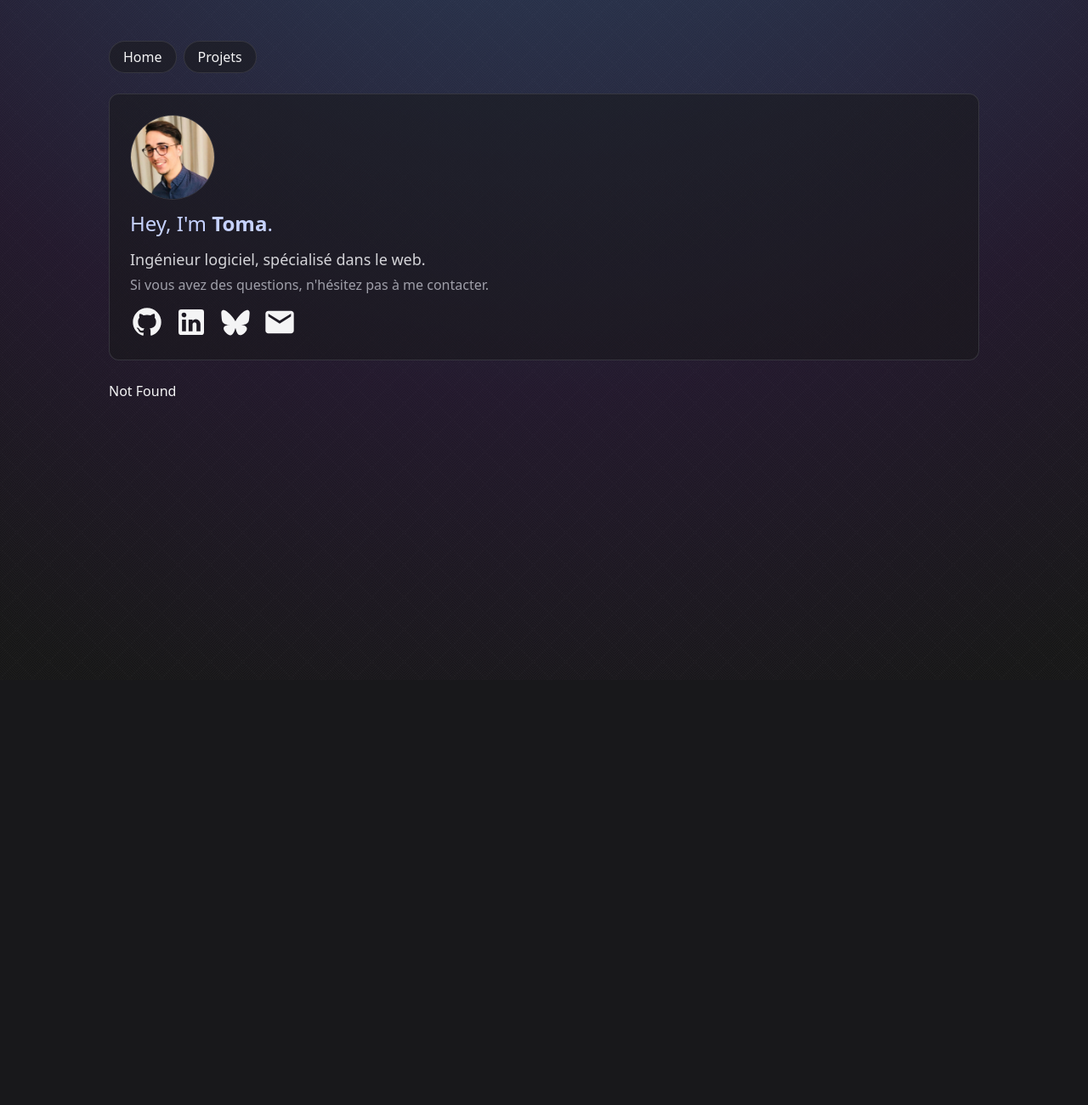
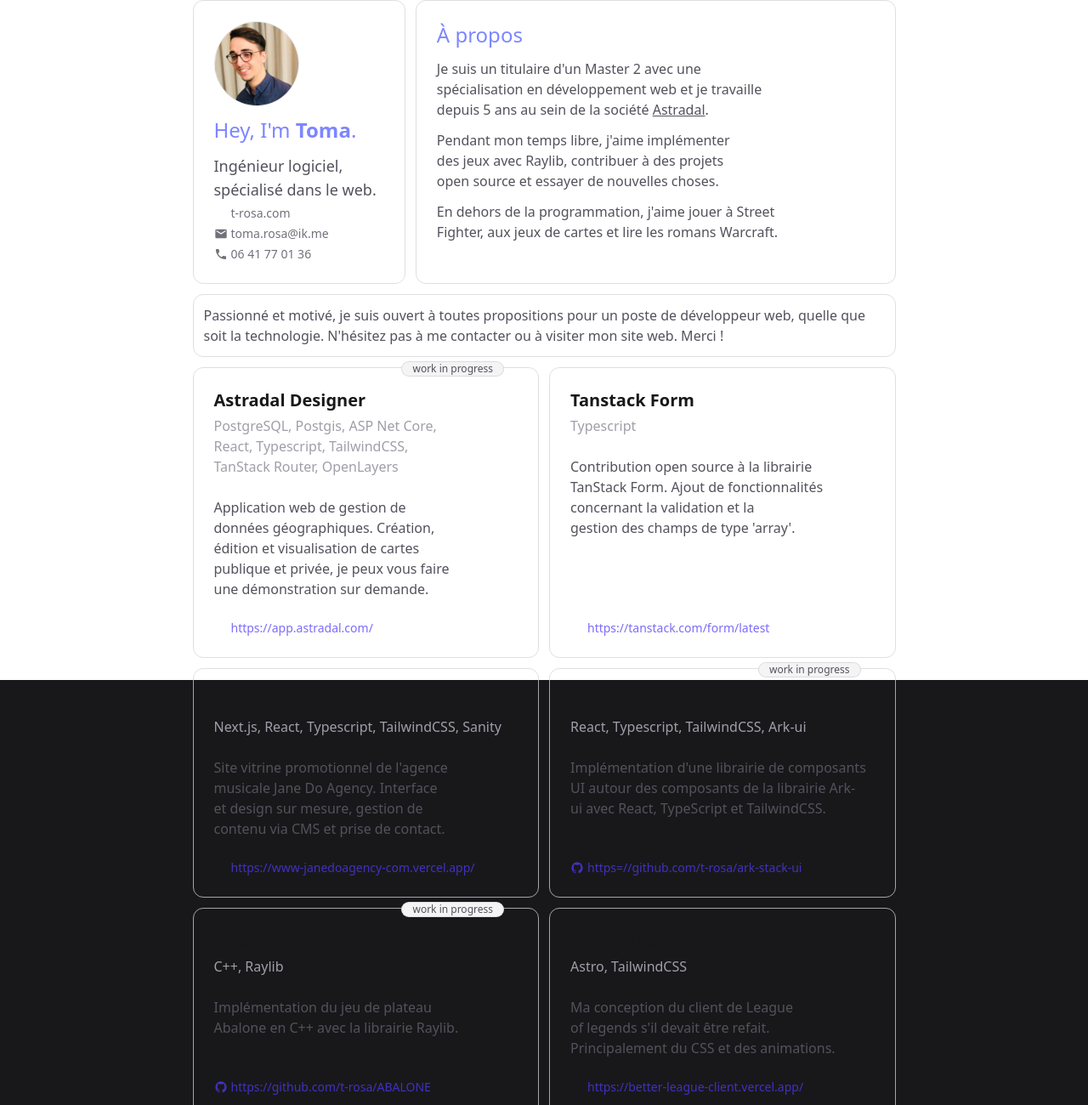
Before and after one commit to t-rosa/portfolio, a React (Vite) app: page /cv in a window 1280 px wide. Before the commit this address had no page. Shown: the top 1300 px of the page at 85% size. Before the commit the page ends 800 px from the top, so only its background shows below. Built offline with nearby package versions, Linux system fonts and the light colour scheme.

Commit message:
feat(cv): add hidden CV route and component with personal information and projects

```diff
--- /dev/null
+++ b/src/assets/icons/phone-icon.tsx
@@ -0,0 +1,18 @@
+import type { SVGProps } from "react";
+
+export default function PhoneIcon(props: SVGProps<SVGSVGElement>) {
+  return (
+    <svg
+      xmlns="http://www.w3.org/2000/svg"
+      width={24}
+      height={24}
+      viewBox="0 0 24 24"
+      {...props}
+    >
+      <path
+        fill="currentColor"
+        d="M6.62 10.79c1.44 2.83 3.76 5.14 6.59 6.59l2.2-2.2c.27-.27.67-.36 1.02-.24c1.12.37 2.33.57 3.57.57c.55 0 1 .45 1 1V20c0 .55-.45 1-1 1c-9.39 0-17-7.61-17-17c0-.55.45-1 1-1h3.5c.55 0 1 .45 1 1c0 1.25.2 2.45.57 3.57c.11.35.03.74-.25 1.02z"
+      ></path>
+    </svg>
+  );
+}
--- a/src/routeTree.gen.ts
+++ b/src/routeTree.gen.ts
@@ -12,6 +12,7 @@
 
 import { Route as rootRoute } from './routes/__root'
 import { Route as ProjectsImport } from './routes/projects'
+import { Route as CvImport } from './routes/cv'
 import { Route as IndexImport } from './routes/index'
 
 // Create/Update Routes
@@ -19,6 +20,12 @@
 const ProjectsRoute = ProjectsImport.update({
   id: '/projects',
   path: '/projects',
+  getParentRoute: () => rootRoute,
+} as any)
+
+const CvRoute = CvImport.update({
+  id: '/cv',
+  path: '/cv',
   getParentRoute: () => rootRoute,
 } as any)
 
@@ -39,6 +46,13 @@
       preLoaderRoute: typeof IndexImport
       parentRoute: typeof rootRoute
     }
+    '/cv': {
+      id: '/cv'
+      path: '/cv'
+      fullPath: '/cv'
+      preLoaderRoute: typeof CvImport
+      parentRoute: typeof rootRoute
+    }
     '/projects': {
       id: '/projects'
       path: '/projects'
@@ -53,36 +67,41 @@
 
 export interface FileRoutesByFullPath {
   '/': typeof IndexRoute
+  '/cv': typeof CvRoute
   '/projects': typeof ProjectsRoute
 }
 
 export interface FileRoutesByTo {
   '/': typeof IndexRoute
+  '/cv': typeof CvRoute
   '/projects': typeof ProjectsRoute
 }
 
 export interface FileRoutesById {
   __root__: typeof rootRoute
   '/': typeof IndexRoute
+  '/cv': typeof CvRoute
   '/projects': typeof ProjectsRoute
 }
 
 export interface FileRouteTypes {
   fileRoutesByFullPath: FileRoutesByFullPath
-  fullPaths: '/' | '/projects'
+  fullPaths: '/' | '/cv' | '/projects'
   fileRoutesByTo: FileRoutesByTo
-  to: '/' | '/projects'
-  id: '__root__' | '/' | '/projects'
+  to: '/' | '/cv' | '/projects'
+  id: '__root__' | '/' | '/cv' | '/projects'
   fileRoutesById: FileRoutesById
 }
 
 export interface RootRouteChildren {
   IndexRoute: typeof IndexRoute
+  CvRoute: typeof CvRoute
   ProjectsRoute: typeof ProjectsRoute
 }
 
 const rootRouteChildren: RootRouteChildren = {
   IndexRoute: IndexRoute,
+  CvRoute: CvRoute,
   ProjectsRoute: ProjectsRoute,
 }
 
@@ -97,11 +116,15 @@
       "filePath": "__root.tsx",
       "children": [
         "/",
+        "/cv",
         "/projects"
       ]
     },
     "/": {
       "filePath": "index.tsx"
+    },
+    "/cv": {
+      "filePath": "cv.tsx"
     },
     "/projects": {
       "filePath": "projects.tsx"
--- /dev/null
+++ b/src/routes/cv.tsx
@@ -0,0 +1,191 @@
+import Avatar from "@/assets/avatar.jpg";
+import { GithubIcon } from "@/assets/icons/github-icon";
+import LinkIcon from "@/assets/icons/link-icons";
+import MailIcon from "@/assets/icons/mail-icon";
+import PhoneIcon from "@/assets/icons/phone-icon";
+import { createFileRoute } from "@tanstack/react-router";
+
+export const Route = createFileRoute("/cv")({
+  component: RouteComponent,
+});
+
+function RouteComponent() {
+  return (
+    <div className="absolute inset-0 z-10 bg-white text-zinc-900">
+      <div className="mx-auto w-[827px] space-y-3">
+        <div className="flex gap-3">
+          <PersonalInfos />
+          <About />
+        </div>
+        <Interlude />
+        <div className="grid grid-cols-2 gap-3">
+          <ProjectCard
+            title="Astradal Designer"
+            tools="PostgreSQL, Postgis, ASP Net Core, React, Typescript, TailwindCSS, TanStack Router, OpenLayers"
+            description="Application web de gestion de données géographiques. Création, édition et visualisation de cartes publique et privée, je peux vous faire une démonstration sur demande."
+            websiteUrl="https://app.astradal.com/"
+            wip
+          />
+          <ProjectCard
+            title="Tanstack Form"
+            tools="Typescript"
+            description="Contribution open source à la librairie TanStack Form. Ajout de fonctionnalités concernant la validation et la gestion des champs de type 'array'."
+            websiteUrl="https://tanstack.com/form/latest"
+          />
+          <ProjectCard
+            title="Jane Do Agency"
+            tools="Next.js, React, Typescript, TailwindCSS, Sanity"
+            description="Site vitrine promotionnel de l'agence musicale Jane Do Agency. Interface et design sur mesure, gestion de contenu via CMS et prise de contact."
+            websiteUrl="https://www-janedoagency-com.vercel.app/"
+          />
+          <ProjectCard
+            wip
+            title="Ark Stack UI"
+            tools="React, Typescript, TailwindCSS, Ark-ui"
+            description="Implémentation d'une librairie de composants UI autour des composants de la librairie Ark-ui avec React, TypeScript et TailwindCSS."
+            githubUrl="https=//github.com/t-rosa/ark-stack-ui"
+          />
+          <ProjectCard
+            wip
+            title="Abalone"
+            tools="C++, Raylib"
+            description="Implémentation du jeu de plateau Abalone en C++ avec la librairie Raylib."
+            githubUrl="https://github.com/t-rosa/ABALONE"
+          />
+          <ProjectCard
+            title="Better League Client"
+            tools="Astro, TailwindCSS"
+            description="Ma conception du client de League of legends s'il devait être refait. Principalement du CSS et des animations."
+            websiteUrl="https://better-league-client.vercel.app/"
+          />
+        </div>
+      </div>
+    </div>
+  );
+}
+
+function PersonalInfos() {
+  return (
+    <div className="border rounded-xl border-zinc-300/75 p-6 space-y-3 w-md">
+      <img
+        src={Avatar}
+        className="rounded-full size-25 border border-zinc-300/75"
+      />
+      <h1 className="text-2xl text-indigo-400">
+        Hey, I'm <span className="font-semibold">Toma</span>.
+      </h1>
+      <div className="space-y-1">
+        <p className="text-zinc-600 text-lg">
+          Ingénieur logiciel, spécialisé dans le web.
+        </p>
+        <ul className="text-zinc-500 text-sm space-y-1">
+          <li className="flex items-center gap-1">
+            <LinkIcon className="size-4" /> t-rosa.com
+          </li>
+          <li className="flex items-center gap-1">
+            <MailIcon className="size-4" /> toma.rosa@ik.me
+          </li>
+          <li className="flex items-center gap-1">
+            <PhoneIcon className="size-4" /> 06 41 77 01 36
+          </li>
+        </ul>
+      </div>
+    </div>
+  );
+}
+
+function Interlude() {
+  return (
+    <div className="border rounded-xl border-zinc-300/75 p-3 space-y-3">
+      <p className="text-zinc-600 text-pretty ">
+        Passionné et motivé, je suis ouvert à toutes propositions pour un poste
+        de développeur web, quelle que soit la technologie. N&apos;hésitez pas à
+        me contacter ou à visiter mon site web. Merci !
+      </p>
+    </div>
+  );
+}
+
+function About() {
+  return (
+    <div className="border rounded-xl border-zinc-300/75 p-6 space-y-3">
+      <h1 className="text-2xl text-indigo-400">À propos</h1>
+      <p className="text-zinc-600">
+        Je suis un titulaire d&apos;un Master 2 avec une spécialisation en
+        développement web et je travaille depuis 5 ans au sein de la
+        société&nbsp;
+        <a
+          target="_blank"
+          rel="noopener noreferrer"
+          href="https://www.astradal.com/"
+          className="underline"
+        >
+          Astradal
+        </a>
+        .
+      </p>
+      <p className="text-zinc-600">
+        Pendant mon temps libre, j&apos;aime implémenter des jeux avec Raylib,
+        contribuer à des projets open source et essayer de nouvelles choses.
+      </p>
+      <p className="text-zinc-600">
+        En dehors de la programmation, j&apos;aime jouer à Street Fighter, aux
+        jeux de cartes et lire les romans Warcraft.
+      </p>
+    </div>
+  );
+}
+
+interface Props {
+  title: string;
+  tools: string;
+  description: string;
+  githubUrl?: string;
+  websiteUrl?: string;
+  wip?: boolean;
+}
+
+export function ProjectCard(props: Props) {
+  return (
+    <div className="relative border rounded-xl border-zinc-300/75 p-3 lg:p-6 space-y-3 grid grid-rows-[auto_1fr_auto] gap-3">
+      {props.wip && (
+        <p className="absolute z-10 -top-2 right-10 border px-3 rounded-xl bg-zinc-100 border-zinc-300/75 text-zinc-600 text-xs">
+          work in progress
+        </p>
+      )}
+      <div className="space-y-1">
+        <h2 className="text-xl font-semibold">{props.title}</h2>
+        <p className="text-zinc-400">{props.tools}</p>
+      </div>
+      <p className="text-zinc-600">{props.description}</p>
+      <ul className="flex items-center gap-3">
+        {props.githubUrl && (
+          <li>
+            <a
+              target="_blank"
+              rel="noopener noreferrer"
+              href={props.githubUrl}
+              className="flex gap-1 items-center text-sm text-indigo-600/75 "
+            >
+              <GithubIcon className="size-4" />
+              {props.githubUrl}
+            </a>
+          </li>
+        )}
+        {props.websiteUrl && (
+          <li>
+            <a
+              target="_blank"
+              rel="noopener noreferrer"
+              href={props.websiteUrl}
+              className="flex gap-1 items-center text-sm text-indigo-600/75 "
+            >
+              <LinkIcon className="size-4" />
+              {props.websiteUrl}
+            </a>
+          </li>
+        )}
+      </ul>
+    </div>
+  );
+}
```
